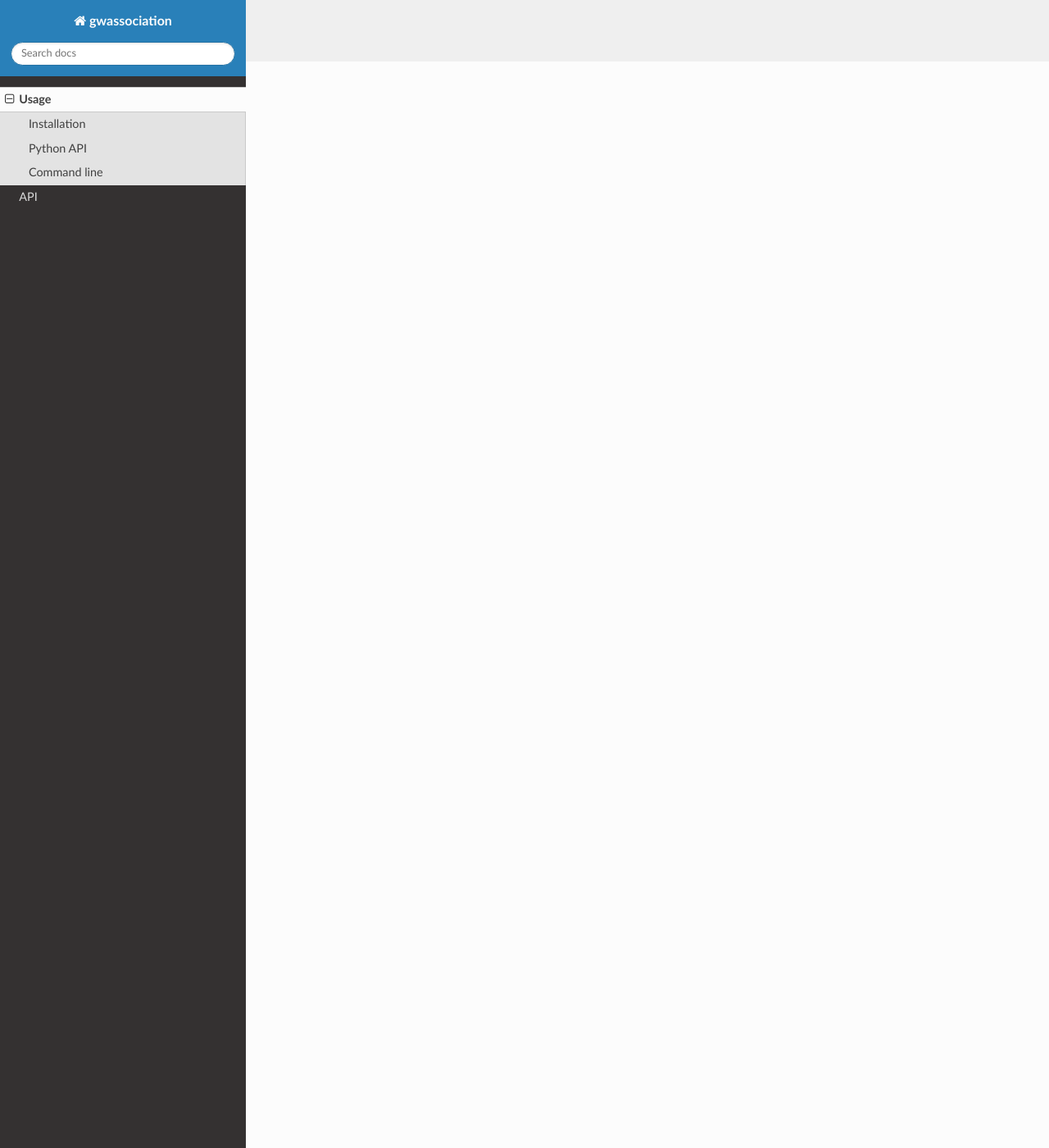
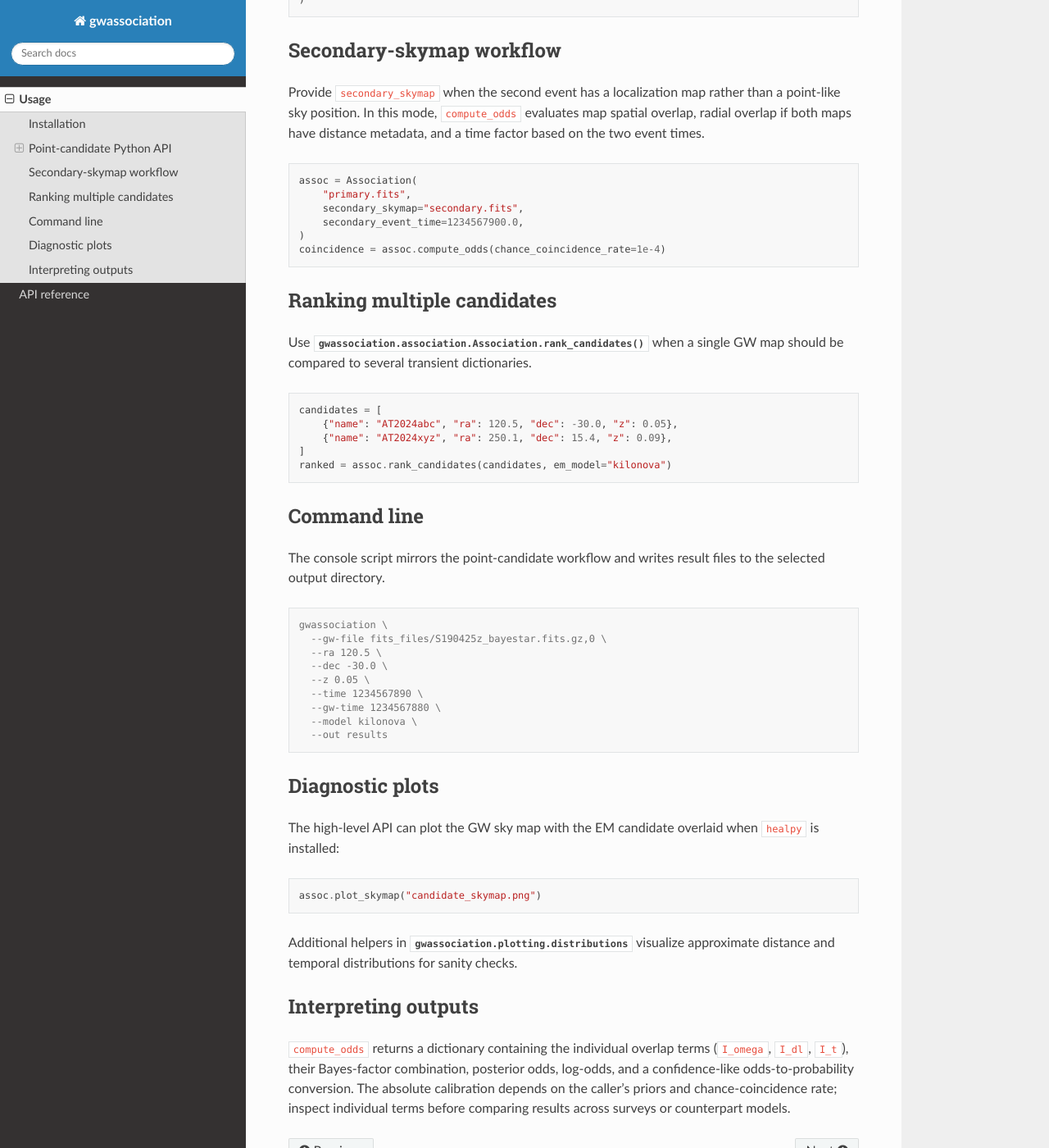
Before and after one commit to kaitlynjpak/gwassociation, a Sphinx documentation site: the page built from docs/source/usage.rst, in a window 1280 px wide and 1400 px high, scrolled down 1325 px. Shown: the whole window at 82% size. Built offline with Sphinx 7.4.7 and the Read the Docs theme 3.1.0, drawn with Linux system fonts in a browser that asks for light colours; some of the changed text lies outside the part shown.

Commit message:
Document modules and Sphinx API

```diff
--- a/docs/source/conf.py
+++ b/docs/source/conf.py
@@ -1,4 +1,9 @@
 # Configuration file for the Sphinx documentation builder.
+
+import os
+import sys
+
+sys.path.insert(0, os.path.abspath("../../src"))
 
 # -- Project information
 
@@ -6,8 +11,8 @@
 copyright = '2026, gwassociation contributors'
 author = 'gwassociation contributors'
 
-release = '0.1'
-version = '0.1.0'
+release = '0.2.0'
+version = '0.2'
 
 # -- General configuration
 
@@ -33,3 +38,7 @@
 
 # -- Options for EPUB output
 epub_show_urls = 'footnote'
+
+# -- Autodoc options
+autodoc_typehints = 'description'
+autosummary_generate = True
--- a/docs/source/usage.rst
+++ b/docs/source/usage.rst
@@ -1,7 +1,12 @@
 Usage
 =====
 
-.. _installation:
+``gwassociation`` evaluates whether gravitational-wave (GW) sky maps and
+electromagnetic (EM) transient candidates are compatible in sky position,
+distance, and time.  The package supports two common workflows:
+
+* a GW sky map compared with a point-like EM candidate, and
+* a primary GW sky map compared with a secondary sky map.
 
 Installation
 ------------
@@ -12,25 +17,122 @@
 
    pip install -e .
 
-Python API
-----------
+Optional extras are available for development, documentation, HEALPix plotting,
+and LIGO sky-map integration:
+
+.. code-block:: console
+
+   pip install -e ".[dev,docs,healpy,ligo]"
+
+Point-candidate Python API
+--------------------------
+
+The :class:`gwassociation.Association` facade accepts candidate coordinates in
+degrees using ``ra`` and ``dec``.  Optional ``z`` and ``z_err`` values activate
+the distance-overlap term, and optional ``time``/``gw_time`` values activate the
+temporal-overlap term.
 
 .. code-block:: python
 
    from gwassociation import Association
 
-   assoc = Association("skymap.fits", {
-       "ra": 120.5,
-       "dec": -30.0,
-       "z": 0.05,
-       "time": 1234567890.0,
-       "gw_time": 1234567880.0,
-   })
-   results = assoc.compute_odds()
+   assoc = Association(
+       "fits_files/S190425z_bayestar.fits.gz,0",
+       {
+           "name": "AT2024abc",
+           "ra": 120.5,
+           "dec": -30.0,
+           "z": 0.05,
+           "z_err": 0.002,
+           "time": 1234567890.0,
+           "gw_time": 1234567880.0,
+       },
+   )
+
+   results = assoc.compute_odds(em_model="kilonova")
+   print(results["posterior_odds"], results["confidence"])
+
+Candidate coordinate aliases
+~~~~~~~~~~~~~~~~~~~~~~~~~~~~
+
+Candidate dictionaries can also use ``ra_deg``/``dec_deg``,
+``ra_rad``/``dec_rad``, or an Astropy ``SkyCoord`` object under the ``coord``
+key.  The high-level API normalizes these forms before creating a transient.
+
+.. code-block:: python
+
+   Association(
+       "skymap.fits",
+       {"ra_deg": 120.5, "dec_deg": -30.0, "time": 1234567890.0},
+   )
+
+Secondary-skymap workflow
+-------------------------
+
+Provide ``secondary_skymap`` when the second event has a localization map rather
+than a point-like sky position.  In this mode, ``compute_odds`` evaluates map
+spatial overlap, radial overlap if both maps have distance metadata, and a time
+factor based on the two event times.
+
+.. code-block:: python
+
+   assoc = Association(
+       "primary.fits",
+       secondary_skymap="secondary.fits",
+       secondary_event_time=1234567900.0,
+   )
+   coincidence = assoc.compute_odds(chance_coincidence_rate=1e-4)
+
+Ranking multiple candidates
+---------------------------
+
+Use :meth:`gwassociation.association.Association.rank_candidates` when a single
+GW map should be compared to several transient dictionaries.
+
+.. code-block:: python
+
+   candidates = [
+       {"name": "AT2024abc", "ra": 120.5, "dec": -30.0, "z": 0.05},
+       {"name": "AT2024xyz", "ra": 250.1, "dec": 15.4, "z": 0.09},
+   ]
+   ranked = assoc.rank_candidates(candidates, em_model="kilonova")
 
 Command line
 ------------
 
+The console script mirrors the point-candidate workflow and writes result files
+to the selected output directory.
+
 .. code-block:: console
 
-   gwassociation --gw-file skymap.fits --ra 120.5 --dec -30.0 --time 1234567890
+   gwassociation \
+     --gw-file fits_files/S190425z_bayestar.fits.gz,0 \
+     --ra 120.5 \
+     --dec -30.0 \
+     --z 0.05 \
+     --time 1234567890 \
+     --gw-time 1234567880 \
+     --model kilonova \
+     --out results
+
+Diagnostic plots
+----------------
+
+The high-level API can plot the GW sky map with the EM candidate overlaid when
+``healpy`` is installed:
+
+.. code-block:: python
+
+   assoc.plot_skymap("candidate_skymap.png")
+
+Additional helpers in :mod:`gwassociation.plotting.distributions` visualize
+approximate distance and temporal distributions for sanity checks.
+
+Interpreting outputs
+--------------------
+
+``compute_odds`` returns a dictionary containing the individual overlap terms
+(``I_omega``, ``I_dl``, ``I_t``), their Bayes-factor combination, posterior odds,
+log-odds, and a confidence-like odds-to-probability conversion.  The absolute
+calibration depends on the caller's priors and chance-coincidence rate; inspect
+individual terms before comparing results across surveys or counterpart models.
```
Also changed, not shown: docs/source/api.rst (+112 -9 lines), docs/source/index.rst (+6 -3 lines), 12 other files.
